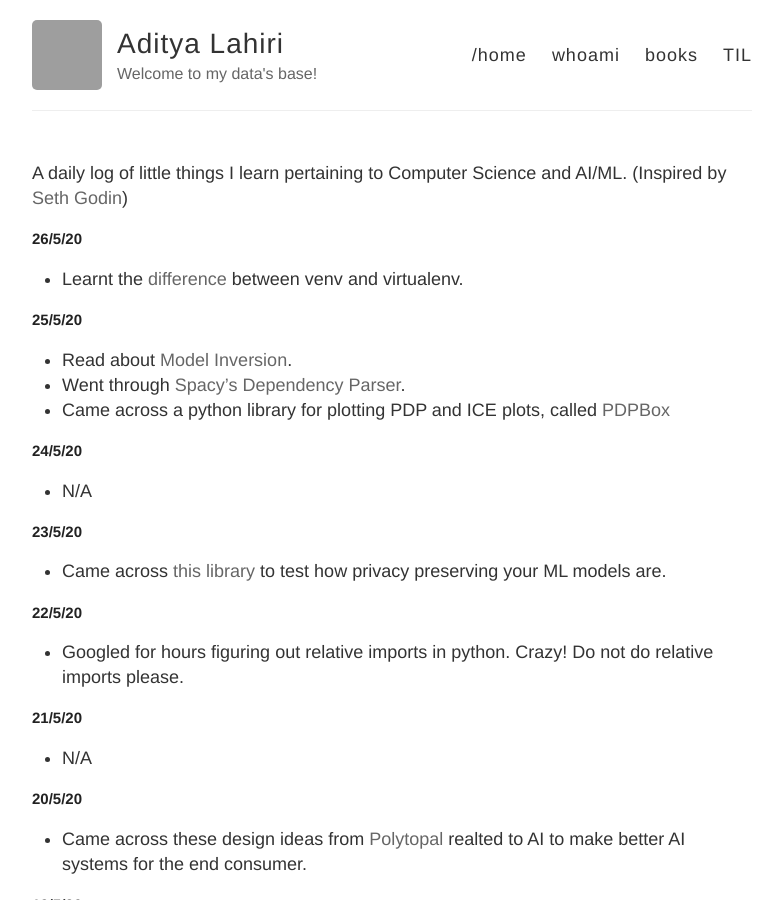
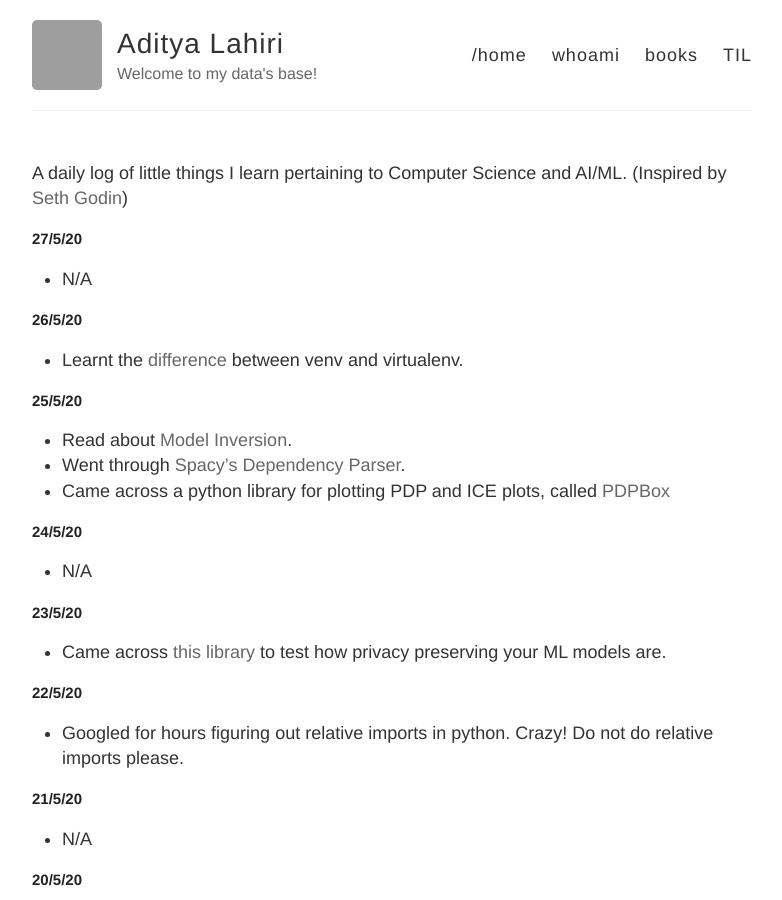
Before and after one commit to adityalahiri/adityalahiri.github.io, a Jekyll site: the page built from TIL.md, in a window 1280 px wide and 900 px high. Shown: the whole window, without its empty margins (248-1030 px from the left). Built offline with Jekyll 4.4.1, drawn with Linux system fonts in a browser that asks for light colours; our own code applies the rules of GitHub Pages for plain Markdown files; grey boxes are pictures that could not be loaded.

Commit message:
Update for 27/5

```diff
--- a/TIL.md
+++ b/TIL.md
@@ -1,5 +1,9 @@
 A daily log of little things I learn pertaining to Computer Science and AI/ML.
 (Inspired by [Seth Godin](https://seths.blog/))
+
+## 27/5/20
+
+* N/A
 
 ## 26/5/20
 
```
